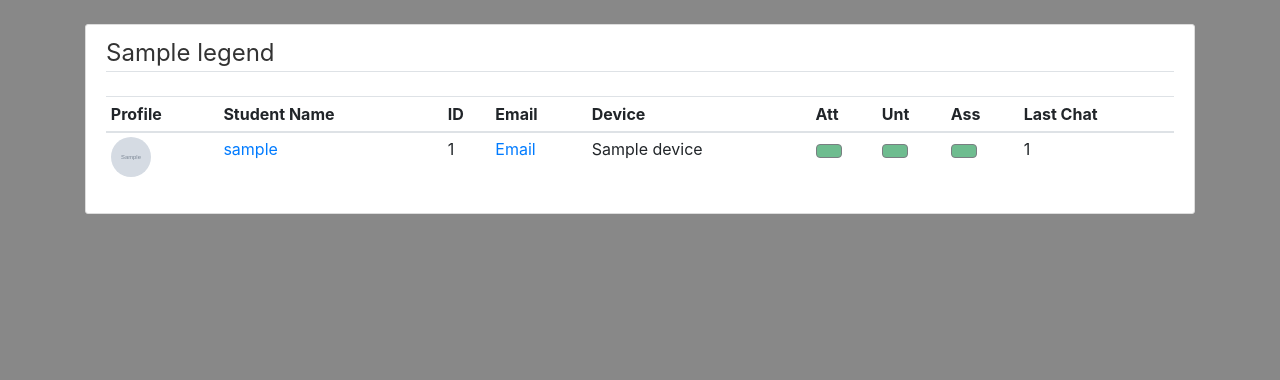
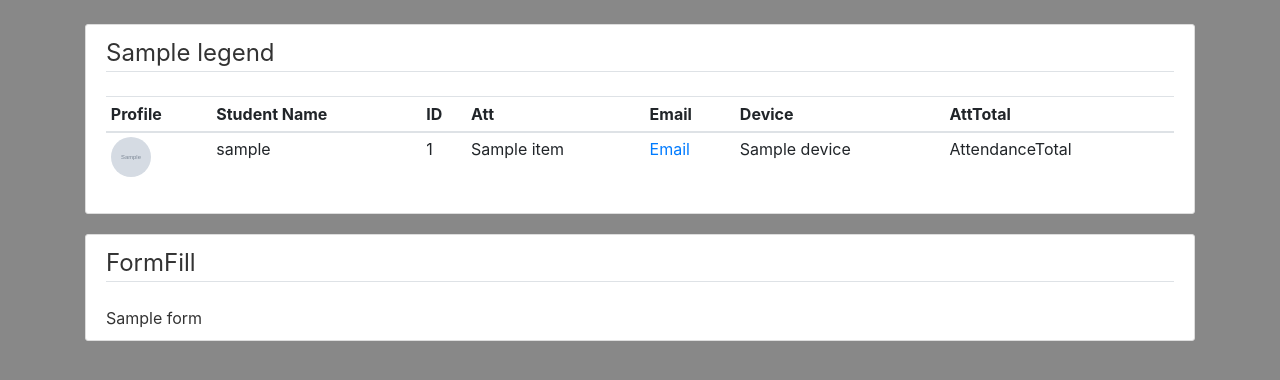
Before and after one commit to ChrisEng0212/travel-eng, a Python web app: template templates/instructor/students.html in a window 1280 px wide. Shown: the part 56-436 px from the top of the page. Run offline with Jinja, Linux system fonts and the light colour scheme; the template is opened without the code that fills it: most values are stand-ins (such as "Sample title", 1, 10 or a date in 2020); grey boxes marked "Sample" are stand-in pictures; some libraries are stand-ins or nearby versions.

Commit message:
studentsList

```diff
--- a/templates/instructor/students.html
+++ b/templates/instructor/students.html
@@ -14,12 +14,10 @@
           <th scope="col">Profile</th>
           <th scope="col">Student Name</th>
           <th scope="col">ID</th>
+          <th scope="col">Att</th>
           <th scope="col">Email</th>
           <th scope="col">Device</th>
-          <th scope="col">Att</th>
-          <th scope="col">Unt</th>
-          <th scope="col">Ass</th>
-          <th scope="col">Last Chat</th>
+          <th scope="col">AttTotal</th>
         </tr>
       </thead>
 
@@ -27,59 +25,33 @@
       {% for student in students %}
           <tr>
           <td><img class="rounded-circle chat-img" src="{{LOCATION}}{{student.image_file}}"></td>
-          <td><a href="/inchat/{{student.username}}"> {{student.username}}</a> </td>
+          <td>{{student.username}} </td>
           <td>{{student.studentID}}</td>
+          <td>{{attDict[student.studentID]}}</td>
           <td><a href="{{student.email}}">Email</a></td>
           <td>{{student.device}}</td>
-          {% for i in range (1,4) %}
-          <td><button id="color{{i}}{{student.id}}"  class="btn btn-dark"  disabled value="{{lastChats[student.username][i]}}"></button></td>
-           {% endfor %}
-          <td>{{lastChats[student.username][0]}}</td>
+          <td>AttendanceTotal</td>
           </tr>
       {% endfor %}
       </tbody>
-  </div>
+    </table>
+</div>
+
+<div class="content-section">
+    <legend class="border-bottom mb-4">FormFill</legend>
+
+
+      <tbody>
+      {% for form in formFill %}
+          <tr>
+          {{ form }}
+          </tr>
+      {% endfor %}
+      </tbody>
+</div>
 
 
 
 
 
 {% endblock content %}
-
-{% block script %}
-
-<script>
-
-var colorID = 0
-
-for (i = 1; i < 400; i++) {
-
-try {
-
-let button = document.getElementById('color'+i)
-
-let color = button.value
-
-if (color < .4) {
-  button.style.background='#E74C3C';
-} else if (color < .6 ) {
-  button.style.background='#E59866';
-} else if (color < .8 ) {
-  button.style.background='#BB8FCE';
-} else if (color < 1) {
-  button.style.background='#17A589';
-} else {
-  button.style.background='#229954';
-}
-
-} //end catch
-catch(err) {}
-}//end for
-
-
-
-
-
-</script>
-
-{% endblock %}
--- a/templates/layout.html
+++ b/templates/layout.html
@@ -16,7 +16,7 @@
 
 </head >
 
-    <header class="site-header" >
+    <header class="site-header notranslate" >
       <div>
         <nav class="navbar navbar-dark fixed-top " style="background:{{titleColor}}"> <!---navbar-expand-md -->
                     <div class="container">
@@ -44,6 +44,8 @@
                             </a>
                             <div class="dropdown-menu" aria-labelledby="navbarDropdownIns" style="background:#e3e3e3">
                               <a class="dropdown-item" href="{{ url_for ('admin') }}", target="_blank">Admin</a>
+                              <a class="dropdown-item" href="{{ url_for ('students') }}">Students</a>
+                              <a class="dropdown-item" href="{{ url_for ('teams') }}">Teams</a>
                               <div class="dropdown-divider"></div>
                               <a class="dropdown-item" href="#">Something else here</a>
                             </div>
@@ -65,7 +67,7 @@
       </div>
     </header>
 
-    <body style="background:{{bodyColor}}">
+    <body style="background:{{bodyColor}}" class="notranslate">
 
 
     <main role="main" class="container">
--- a/templates/student/attTeam.html
+++ b/templates/student/attTeam.html
@@ -74,7 +74,7 @@
                     </div>
         </fieldset>
         <div class="form-group">
-                {{ form.submit(class="btn btn-outline-info")}}
+                {{ form.submit(class="btn btn-outline-secondary")}}
         </div>
     </form>
 </div>
@@ -87,7 +87,7 @@
 
 {% else %}
 <legend class="border-bottom mb-4" style="display: inline-block">Today we have {{teamcount}} teams</legend>
-<button type="button" class="btn btn-info btn-lg" disabled >Team: {{fields.teamnumber}}</button>
+<button type="button" class="btn btn-lg" style="background:{{titleColor}}; color:white"   disabled >Team: {{fields.teamnumber}}</button>
 </br>
 </br>
 <h5>Your Team Members:</h5>
```
Also changed, not shown: routesAdmin.py (+36 -0 lines).
